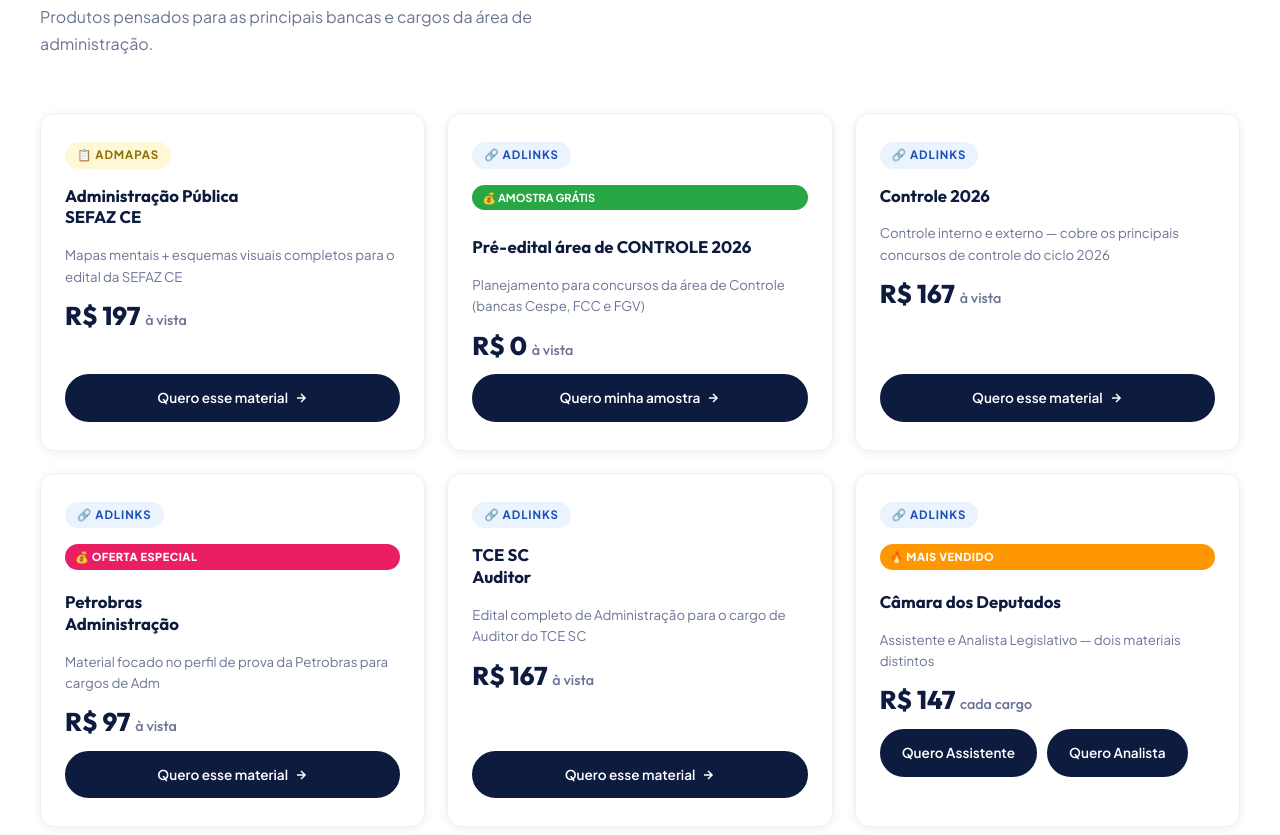
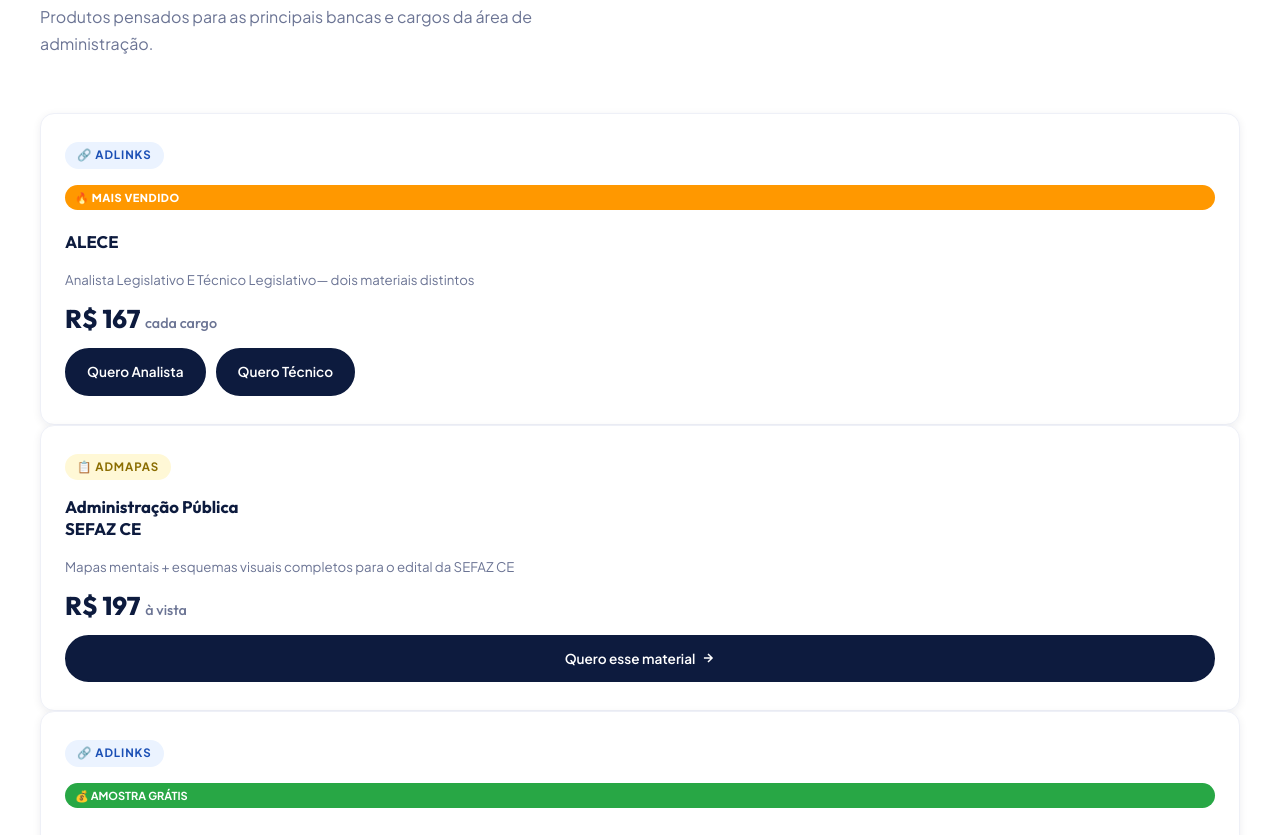
Before and after one commit to tresvezesadm-art/Primeiro-site, a plain HTML site: page index.html in a window 1280 px wide. Shown: the part 1965-2800 px from the top of the page. Drawn offline with nearby package versions, Linux system fonts and the light colour scheme.

Commit message:
Update index.html

```diff
--- a/index.html
+++ b/index.html
@@ -642,12 +642,29 @@
     </div>
     <div class="catalog-grid">
 
+     </div>
+
       <div class="product-card fade-in">
+        <div class="product-tag tag-adlinks">🔗 ADLinks</div>
+        <span style="background: #ff9800; color: white; padding: 4px 10px; border-radius: 50px; font-size: 11px; font-weight: 800; text-transform: uppercase; display: inline-block; margin-bottom: 5px; letter-spacing: 0.5px;">🔥 Mais Vendido</span>
+        <div class="product-name">ALECE</div>
+        <p class="product-scope"> Analista Legislativo E Técnico Legislativo— dois materiais distintos</p>
+        <div class="product-price">R$ 167 <span>cada cargo</span></div>
+        <div style="display: flex; gap: 10px; flex-wrap: wrap;">
+  <a href="https://sun.eduzz.com/KW8KDZZR01" class="btn-catalog">
+    Quero Analista
+  </a>
+  <a href="https://chk.eduzz.com/39VK86Q7WR" class="btn-catalog">
+    Quero Técnico
+  </a>
+</div>
+      </div>
+     <div class="product-card fade-in">
         <div class="product-tag tag-admapas">📋 ADMapas</div>
         <div class="product-name">Administração Pública<br>SEFAZ CE</div>
         <p class="product-scope">Mapas mentais + esquemas visuais completos para o edital da SEFAZ CE</p>
         <div class="product-price">R$ 197 <span>à vista</span></div>
-        <a href="https://sun.eduzz.com/E9OG3XXQWB" class="btn-catalog">
+        <a href="#" class="btn-catalog">
           Quero esse material
           <svg width="14" height="14" viewBox="0 0 24 24" fill="none" stroke="currentColor" stroke-width="2.5"><path d="M5 12h14M12 5l7 7-7 7"/></svg>
         </a>
```
